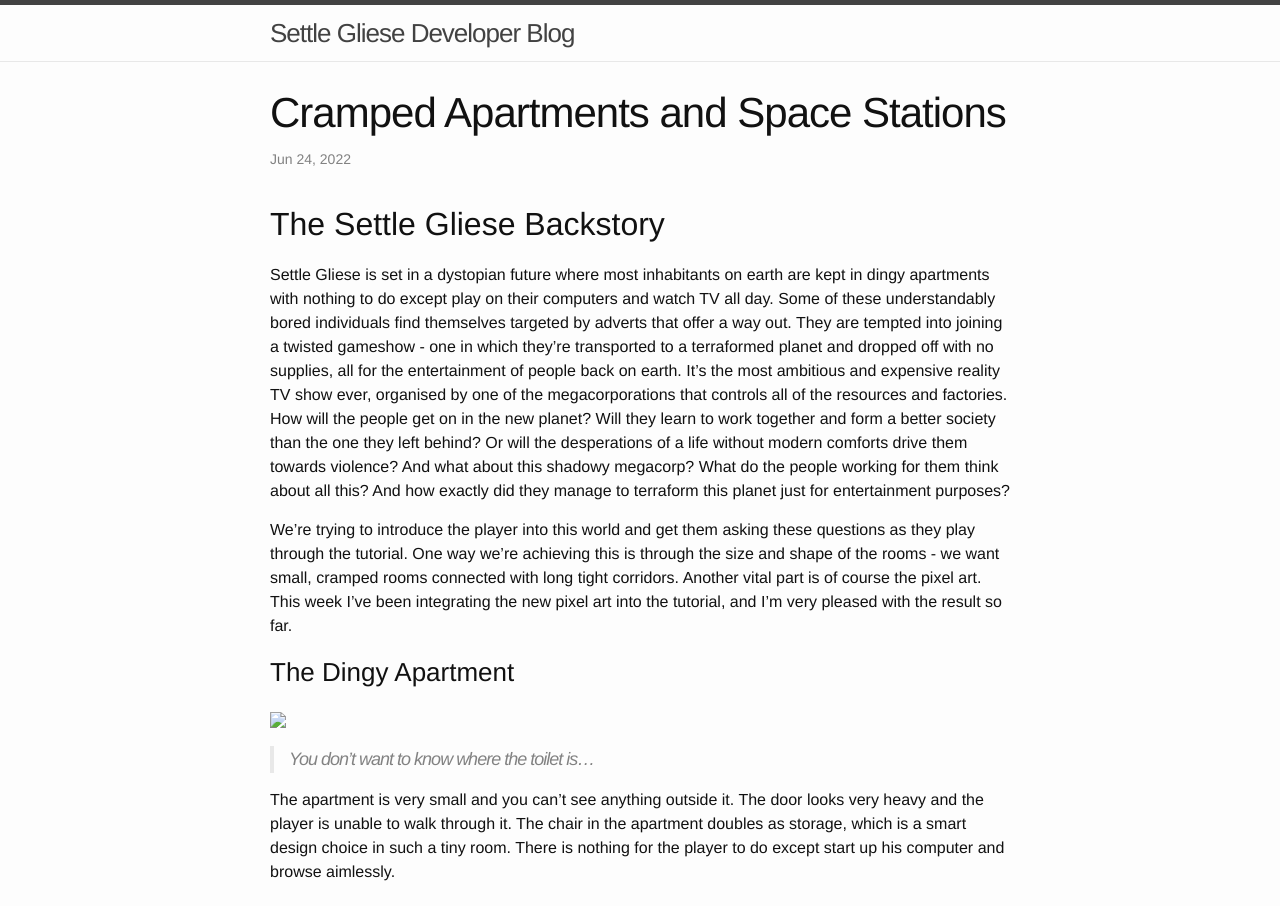
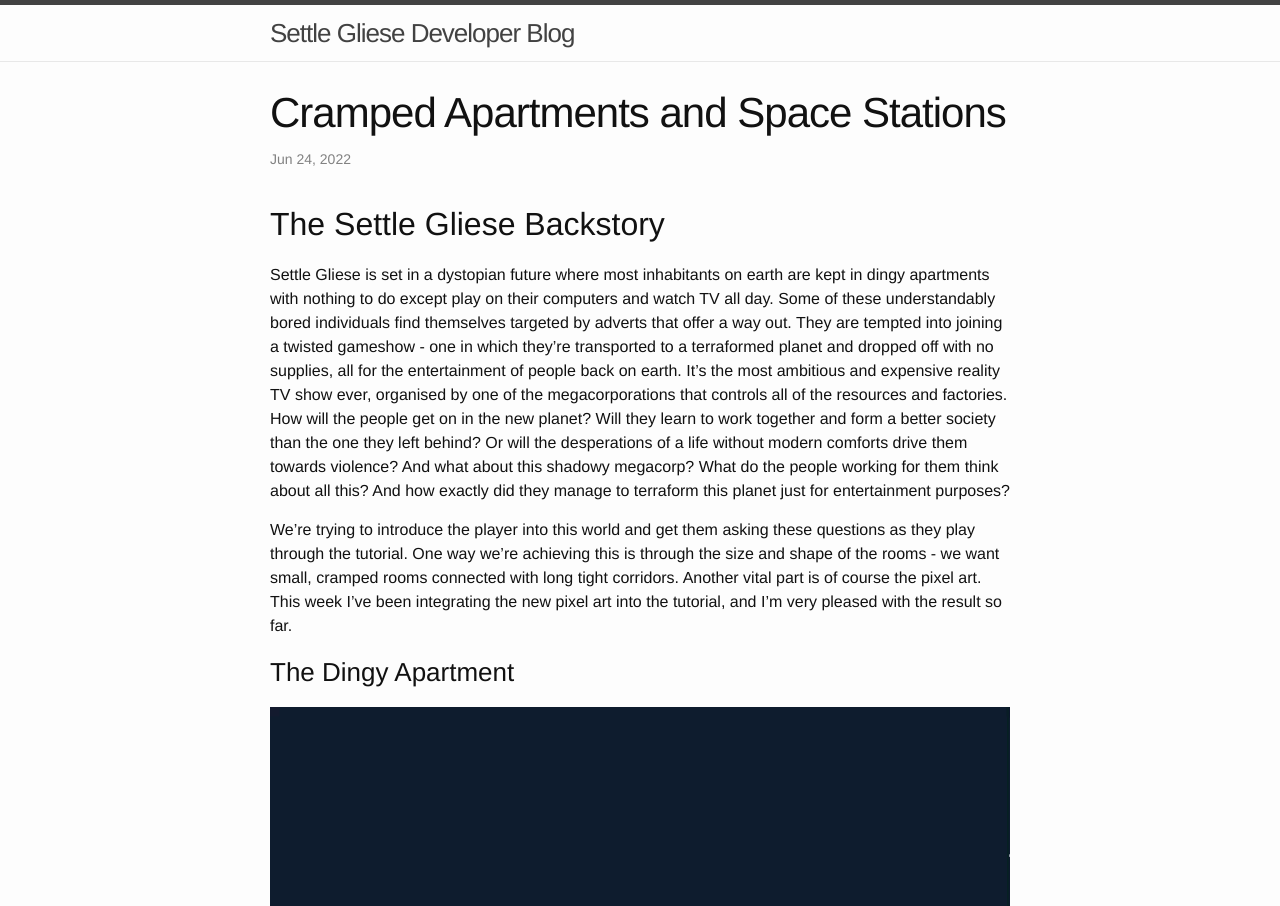
Before and after one commit to haggismcbean/haggismcbean.github.io, a Jekyll site: the page built from _posts/2022-06-24-cramped-apartments-and-space-stations.md, in a window 1280 px wide. Shown: the top 906 px of the page. Built offline with Jekyll 4.4.1, drawn with Linux system fonts in a browser that asks for light colours.

Commit message:
correct image urls

```diff
--- a/_posts/2022-06-24-cramped-apartments-and-space-stations.md
+++ b/_posts/2022-06-24-cramped-apartments-and-space-stations.md
@@ -12,7 +12,7 @@ We're trying to introduce the player into this world and get them asking these q
 
 ### The Dingy Apartment
 
-<img src="../images/bedroom.gif" />
+<img src="/images/bedroom.gif" />
 
 > You don't want to know where the toilet is...
 
@@ -20,19 +20,19 @@ The apartment is very small and you can't see anything outside it. The door look
 
 ### The Space Station
 
-<img src="../images/spaceship.gif" />
+<img src="/images/spaceship.gif" />
 
 > Who would've thought an office floating in space could be so boring?
 
 The space station has long bare corridors and spartan offices. It is a bit tired looking, with little notes stuck up in front of some of the office doors. You can see some barrels and pipes attached to the outer hull in silhouette - clearly it was built without beauty in mind. Like in any corporation, there seems to be a hierarchy here. Some of the people you talk to go to lengths to show you they are more important than you, whereas others seem to be more friendly and less formal.
 
-<img src="../images/choose-embark.gif" />
+<img src="/images/choose-embark.gif" />
 
 > Whatever architect designed this place needs a paycut
 
 ### The Shuttle
 
-<img src="../images/spacepod.gif" />
+<img src="/images/spacepod.gif" />
 
 > Hey, you look like someone I know...
 
@@ -45,7 +45,7 @@ So, that about  sums up what I've been working on this week - now let's hear fro
 Hello from your local pixel artist! I have been busy these weeks working on some of the rarer and more far-flung flora and fauna on Gliese. The places that won't make up the majority of arable land but will hopefully be special places to travel through and explore. I kind of don't want to spoil these locations (and you'd want to chart biomes like "The Slimes", "Crunchy Forest" and "Gumbo Rumblings" yourself right?) so today instead I'll share some rejected pixel art.
 
 
-<img src="../images/experimentbloggy.png" width="340"/>
+<img src="/images/experimentbloggy.png" width="340"/>
 
 > Okay, who keeps putting holes in my dang fences?
 
```
Also changed, not shown: 2 other files.
